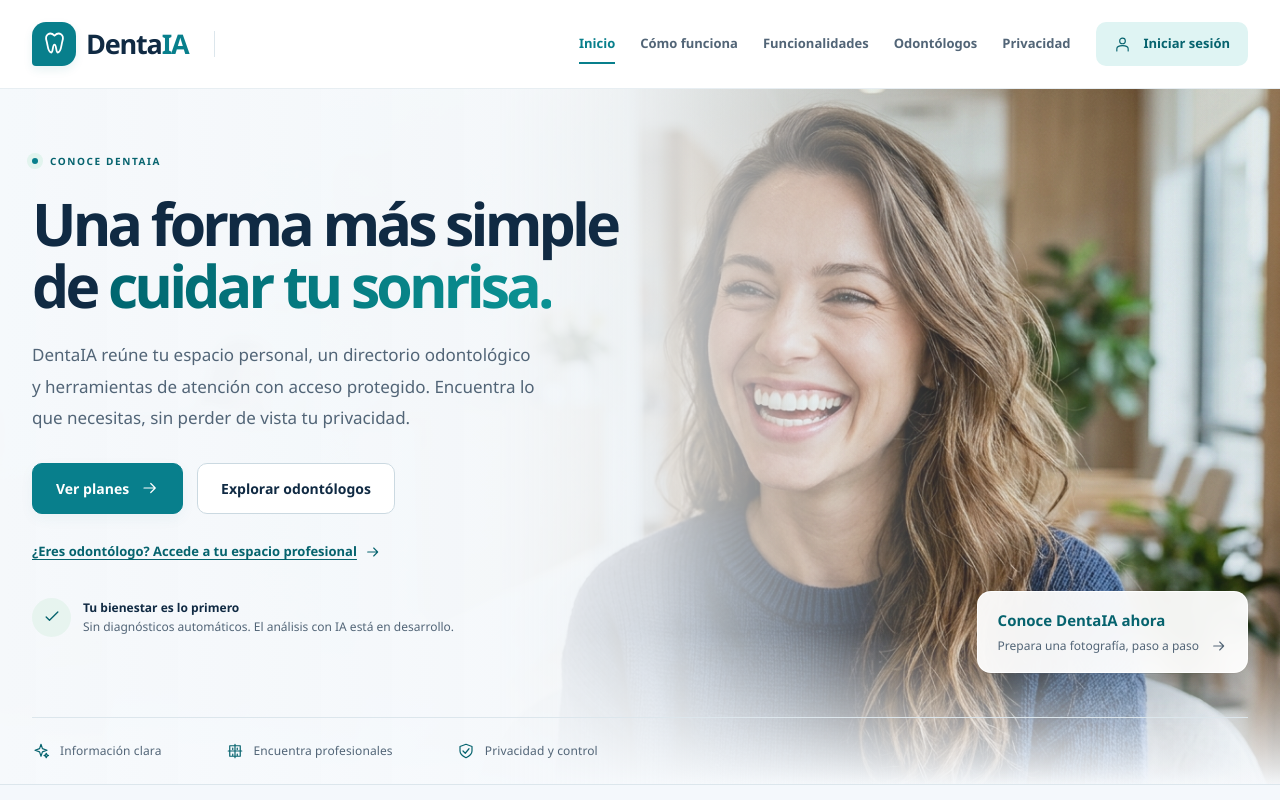
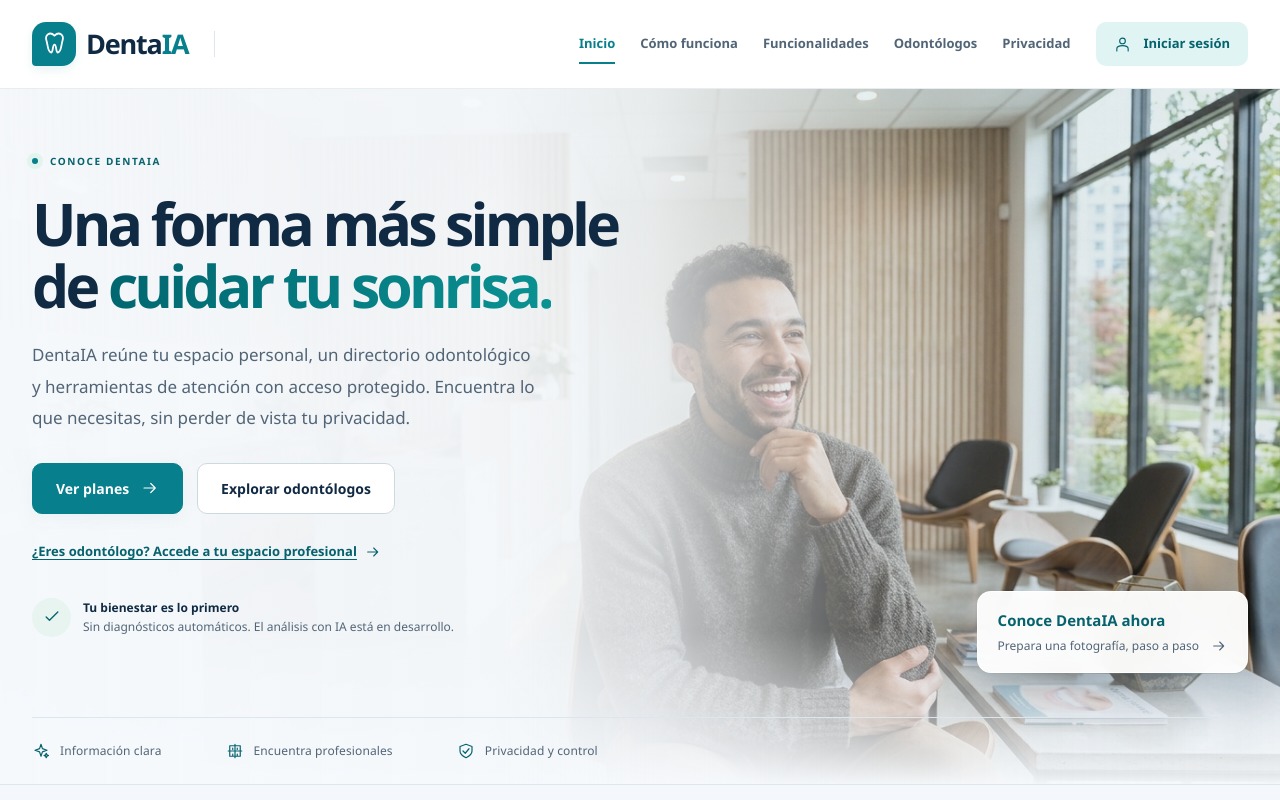
Before and after one commit to Jhanfranco07/DentaIA, a Next.js app: page / in a window 1280 px wide. Shown: the top 800 px of the page. Built offline with nearby package versions, Linux system fonts and the light colour scheme; no server answers.

Commit message:
fix(landing): restore five-photo carousel while removing only pause button

```diff
--- a/src/components/HeroCarousel.tsx
+++ b/src/components/HeroCarousel.tsx
@@ -1,26 +1,72 @@
+"use client";
+
 import Image from "next/image";
+import { useEffect, useRef, useState } from "react";
 import styles from "./hero-carousel.module.css";
 
-/**
- * Decorative, non-rotating hero photograph.
- * No autoplay means a pause control is not required and avoids persistent
- * movement / needless network requests while preserving the landing visual.
- */
+const SLIDES = [
+  "/hero/hero-1.jpg",
+  "/hero/hero-2.jpg",
+  "/hero/hero-3.jpg",
+  "/hero/hero-4.jpg",
+  "/hero/hero-5.jpg",
+];
+const INTERVAL_MS = 6000;
+
 export default function HeroCarousel() {
-  return (
-    <div className={styles.carousel} aria-hidden="true">
-      <Image
-        src="/hero/hero-1.jpg"
-        alt=""
-        fill
-        sizes="100vw"
-        priority
-        fetchPriority="high"
-        quality={80}
-        className={styles.photo}
-      />
+  const [active, setActive] = useState(0);
+  const [mounted, setMounted] = useState(1);
+  const [firstLoaded, setFirstLoaded] = useState(false);
+  const [reducedMotion, setReducedMotion] = useState(false);
+  const [hidden, setHidden] = useState(false);
+  const ready = useRef(new Set<number>());
+
+  useEffect(() => {
+    const media = window.matchMedia("(prefers-reduced-motion: reduce)");
+    const syncMotion = () => setReducedMotion(media.matches);
+    const syncVisibility = () => setHidden(document.hidden);
+    syncMotion();
+    syncVisibility();
+    media.addEventListener("change", syncMotion);
+    document.addEventListener("visibilitychange", syncVisibility);
+    return () => {
+      media.removeEventListener("change", syncMotion);
+      document.removeEventListener("visibilitychange", syncVisibility);
+    };
+  }, []);
+
+  // Only the LCP image is requested initially. Warm the next slide afterwards.
+  useEffect(() => {
+    if (!firstLoaded || reducedMotion || hidden) return;
+    const warmup = window.setTimeout(() => setMounted((count) => Math.max(count, 2)), 1500);
+    return () => window.clearTimeout(warmup);
+  }, [firstLoaded, reducedMotion, hidden]);
+
+  useEffect(() => {
+    if (!firstLoaded || reducedMotion || hidden) return;
+    const timer = window.setInterval(() => {
+      const next = (active + 1) % SLIDES.length;
+      // Keep the previous photograph visible on a slow or failed request.
+      if (!ready.current.has(next)) return;
+      setActive(next);
+      setMounted((count) => Math.max(count, Math.min(next + 2, SLIDES.length)));
+    }, INTERVAL_MS);
+    return () => window.clearInterval(timer);
+  }, [active, firstLoaded, reducedMotion, hidden]);
+
+  const stopped = reducedMotion || hidden;
+  return <>
+    <div className={`${styles.carousel} ${stopped ? styles.stopped : ""}`} aria-hidden="true" data-active-slide={active}>
+      {SLIDES.slice(0, mounted).map((src, index) => (
+        <div key={src} className={`${styles.slide} ${index === active ? styles.active : ""}`}>
+          <Image src={src} alt="" fill sizes="100vw" priority={index === 0} loading={index === 0 ? undefined : "eager"} fetchPriority={index === 0 ? "high" : "low"} quality={75} onLoad={() => {
+            ready.current.add(index);
+            if (index === 0) setFirstLoaded(true);
+          }} />
+        </div>
+      ))}
       <div className={styles.grade} />
       <div className={styles.scrim} />
     </div>
-  );
+  </>;
 }
```
